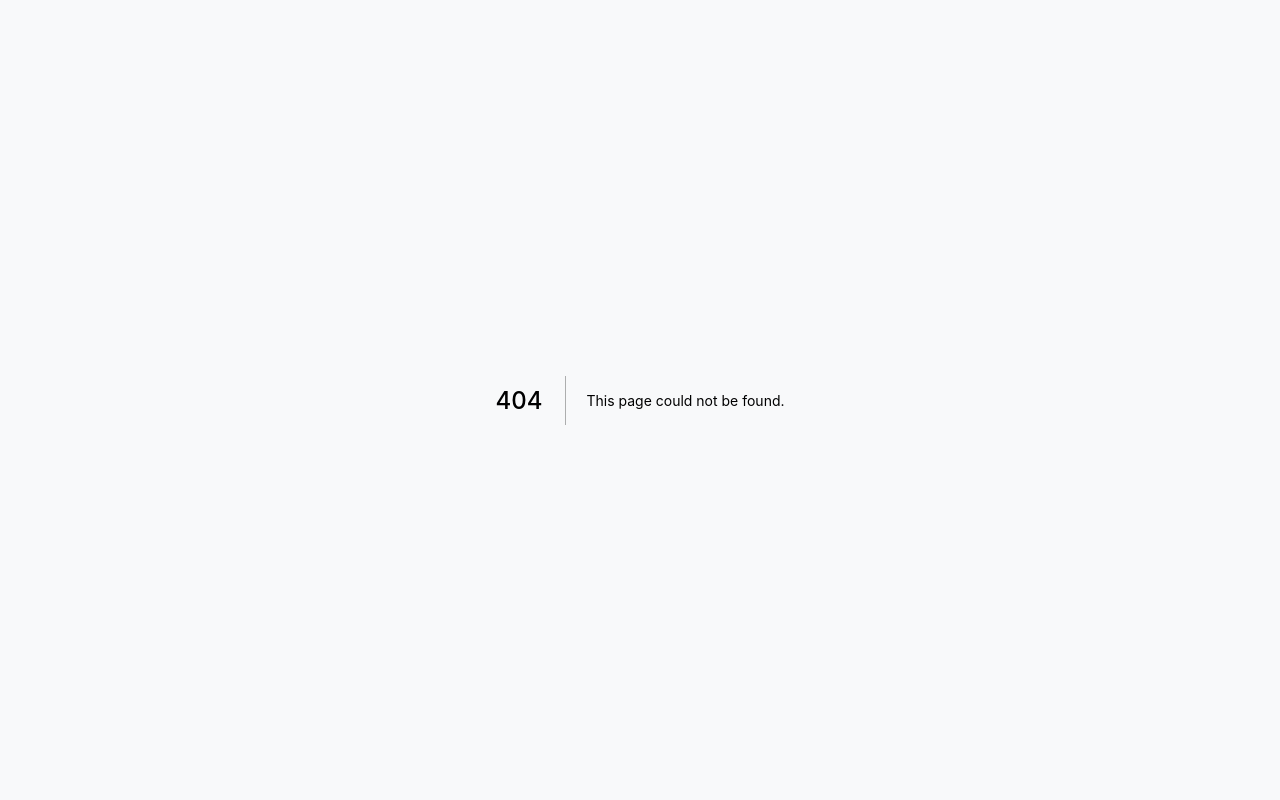
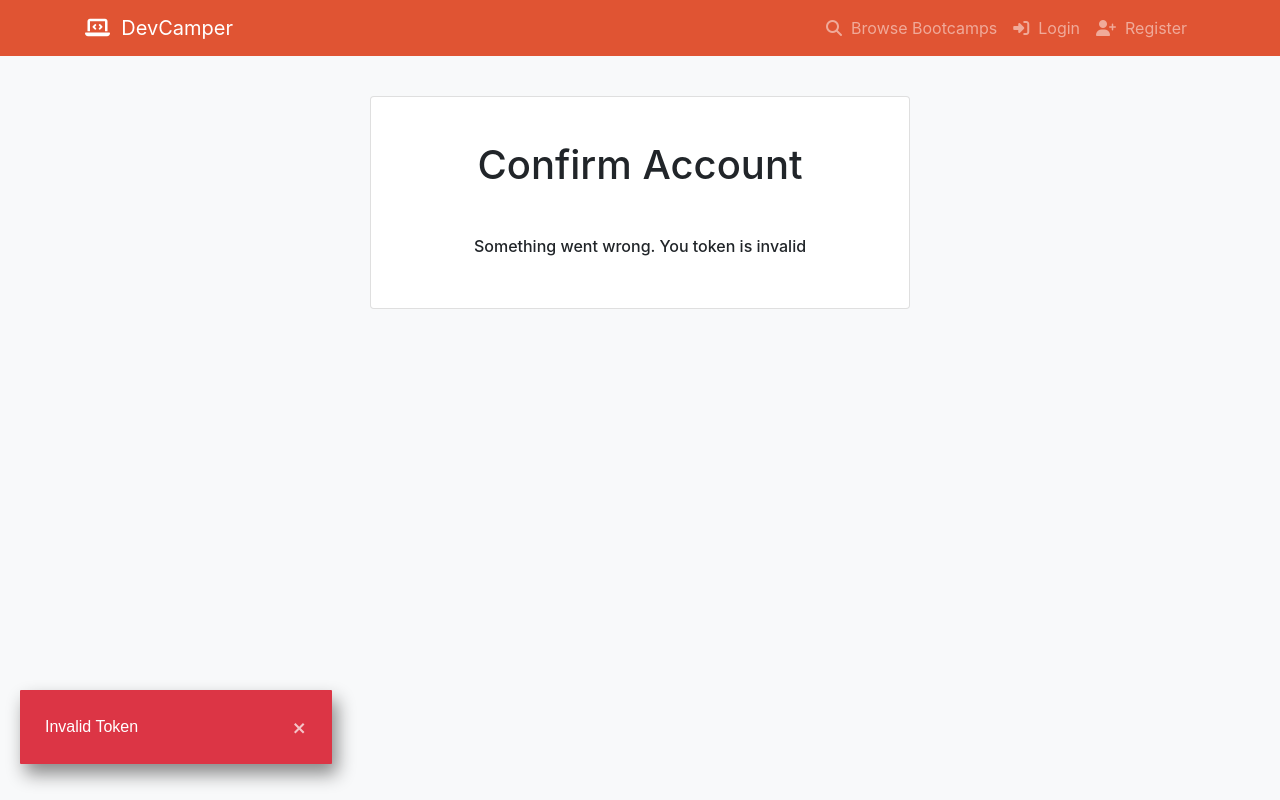
Before and after one commit to rookiemonkey/devcamper-frontend, a Next.js app: page /confirm in a window 1280 px wide. Before the commit this address had no page. Built offline with nearby package versions, Linux system fonts and the light colour scheme.

Commit message:
added confirm account page

```diff
--- /dev/null
+++ b/pages/confirm.js
@@ -0,0 +1,91 @@
+import Head from 'next/head'
+import { useRouter } from 'next/router';
+import React, { useEffect, useState } from 'react';
+import { ToastContainer, toast } from 'react-toastify';
+import Navigation from '../components/Navigation';
+import styles from '../styles/confirm.module.css'
+import toasterConfiguration from '../components/_toaster';
+import API_URL, { API_OPTIONS } from '../api/api';
+
+function Confirm() {
+    const router = useRouter()
+    const [isConfirmed, setIsConfirmed] = useState(false)
+    const [isError, setIsError] = useState('');
+
+    const info = message => toast.info(message, toasterConfiguration);
+    const success = message => toast.success(message, toasterConfiguration);
+    const error = message => toast.error(message, toasterConfiguration);
+
+    useEffect(() => {
+        async function confirm() {
+            const { token } = router.query
+            console.log(token)
+            if (!token) {
+                setIsError('Something went wrong. You token is invalid')
+                return error('Invalid Token')
+            }
+
+            const infoId = info('Please wait ...')
+            const options = { ...API_OPTIONS, body: JSON.stringify({ token }) }
+
+            const raw = await fetch(`${API_URL}/api/v1/auth/confirm`, options)
+            const parsed = await raw.json();
+            toast.dismiss(infoId)
+
+            if (!parsed.success) {
+                setIsError('Something went wrong. You token is invalid')
+                return error('Invalid Token')
+            }
+
+            setIsConfirmed(true)
+            success('Account has been confirmed. Happy Coding!')
+        }
+
+        confirm()
+    }, [])
+
+    return (
+        <main>
+            <Head>
+                <title>DevCamper - Confirm</title>
+            </Head>
+
+            <Navigation />
+
+            <section className={`form mt-5 ${styles.custom_mt}`}>
+                <div className="container">
+                    <div className="row">
+                        <div className="col-md-6 m-auto">
+                            <div className="card bg-white p-4 mb-4">
+                                <div className="card-body">
+
+                                    <ToastContainer />
+
+                                    <h1 className="mb-5 text-center">Confirm Account</h1>
+
+                                    {
+                                        isConfirmed
+                                            ? <h6 className="text-center">Account has been confirmed. Happy Coding! &nbsp; &#127881;</h6>
+                                            : !isError
+                                                ? <h6 className="text-center">Please wait</h6>
+                                                : null
+                                    }
+
+                                    {
+                                        !isConfirmed && isError
+                                            ? <h6 className="text-center">{isError}</h6>
+                                            : null
+                                    }
+
+                                </div>
+                            </div>
+                        </div>
+                    </div>
+                </div>
+            </section>
+
+        </main>
+    )
+}
+
+export default Confirm;
--- /dev/null
+++ b/styles/confirm.module.css
@@ -0,0 +1,3 @@
+.custom_mt {
+    margin-top: 6rem !important;
+}
```
